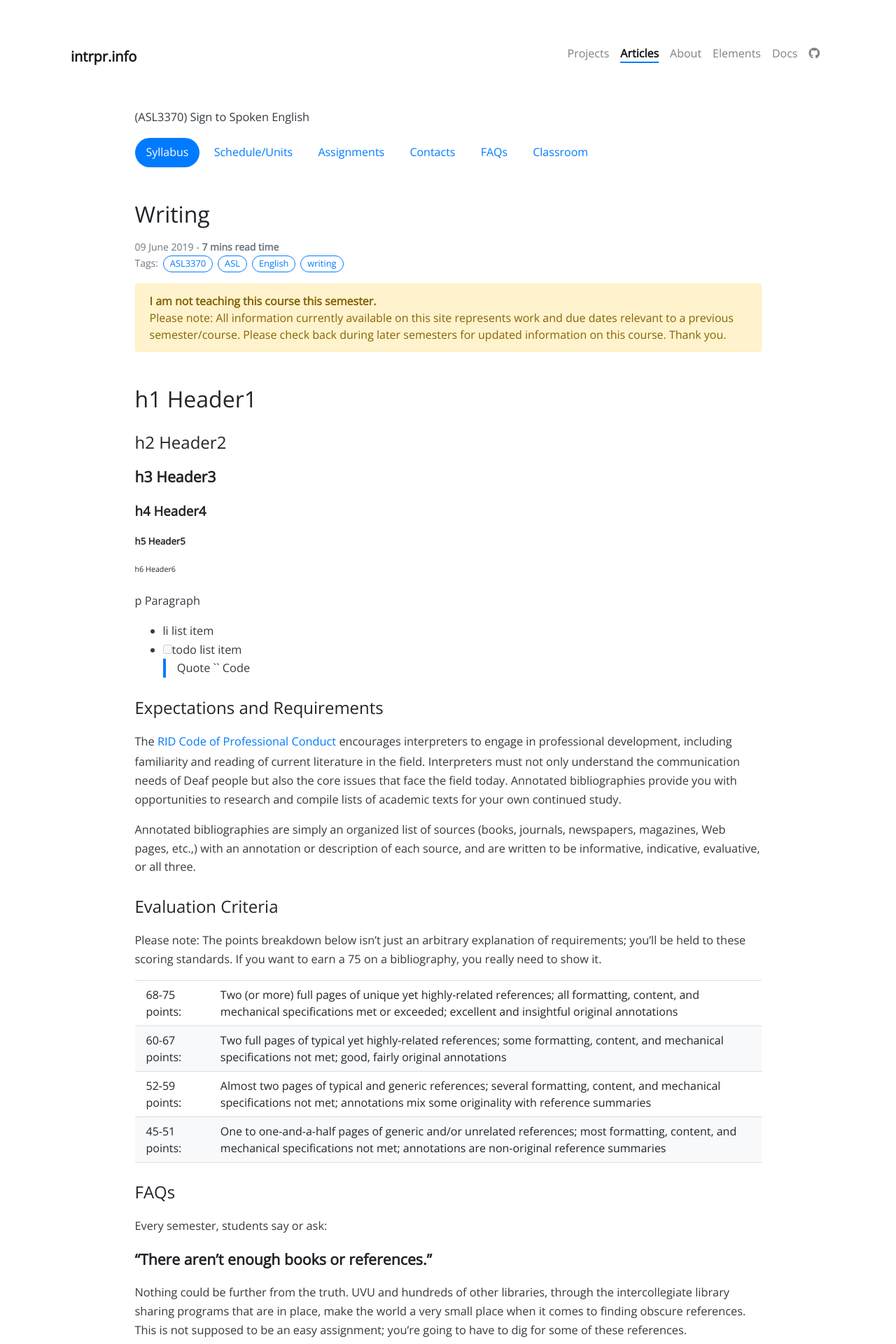
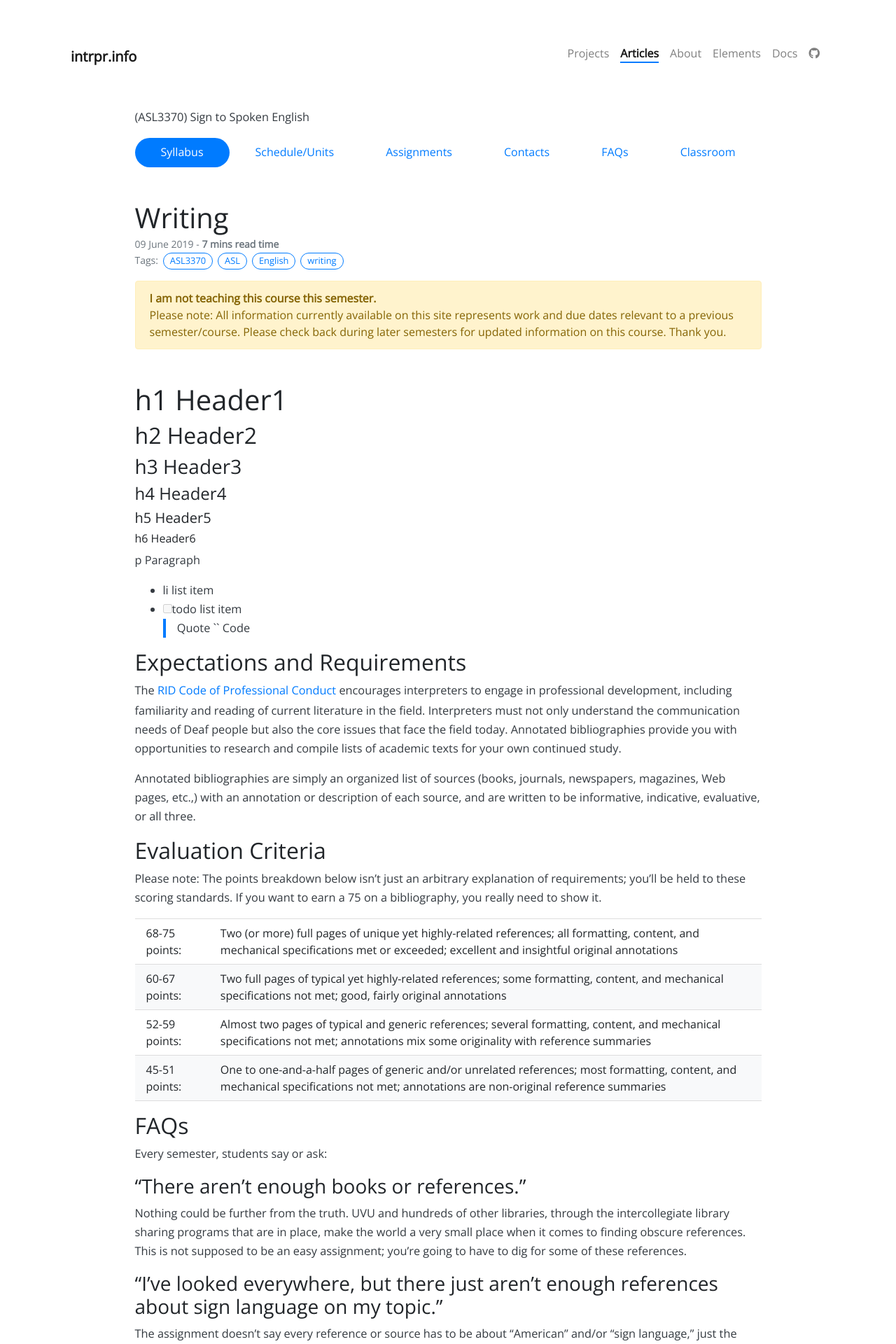
Before and after one commit to intrpr/jekyll-portfol-test, a Jekyll site: the page built from _posts/2019-06-09-writing-sign-to-spoken-english.md, in a window 1280 px wide. Shown: the top 1920 px of the page at 70% size. Built offline with Jekyll 4.4.1, drawn with Linux system fonts in a browser that asks for light colours; nearby versions of some CDN libraries; our own code applies the rules of GitHub Pages for plain Markdown files; comment, search, counter and statistics services are not loaded.

Commit message:
Update _articles.scss

```diff
--- a/_sass/_articles.scss
+++ b/_sass/_articles.scss
@@ -32,13 +32,13 @@
         margin-right: 2em;
     }
 
-    article, aside, h1, h2, h3, h4, h5, h6, hgroup, nav, section { display: block; }
+    /*article, aside, h1, h2, h3, h4, h5, h6, hgroup, nav, section { display: block; }
     h1 { margin-block-start: 0.67em; margin-block-end: 0.67em; font-size: 2.00em; font-weight: normal; }
     h2 { margin-block-start: 1.20em; margin-block-end: 0.83em; font-size: 1.50em; font-weight: normal; }
     h3 { margin-block-start: 1.00em; margin-block-end: 1.00em; font-size: 1.33em; font-weight: bold; }
     h4 { margin-block-start: 1.33em; margin-block-end: 1.33em; font-size: 1.17em; font-weight: bold; }
     h5 { margin-block-start: 1.67em; margin-block-end: 1.67em; font-size: 0.83em; font-weight: bold; }
-    h6 { margin-block-start: 2.33em; margin-block-end: 2.33em; font-size: 0.67em; font-weight: normal; }
+    h6 { margin-block-start: 2.33em; margin-block-end: 2.33em; font-size: 0.67em; font-weight: normal; }*/
 
     p, li { font-size: 1.02rem; line-height: 1.65em; color: $dark; }
     strong { font-weight: bolder; }
```
